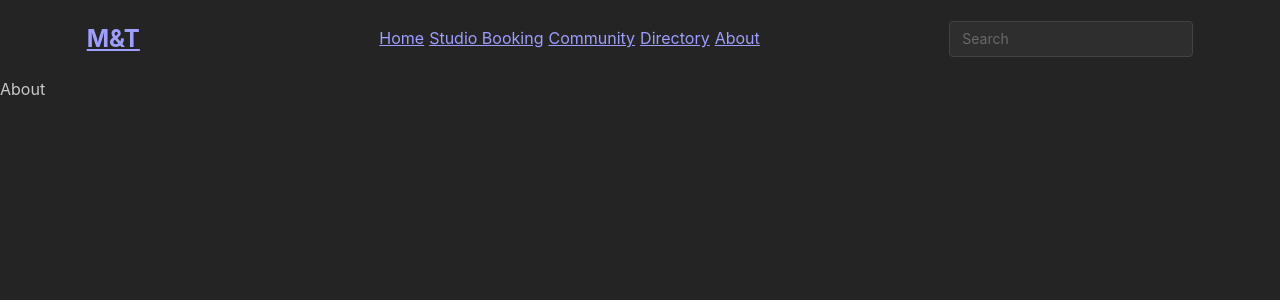
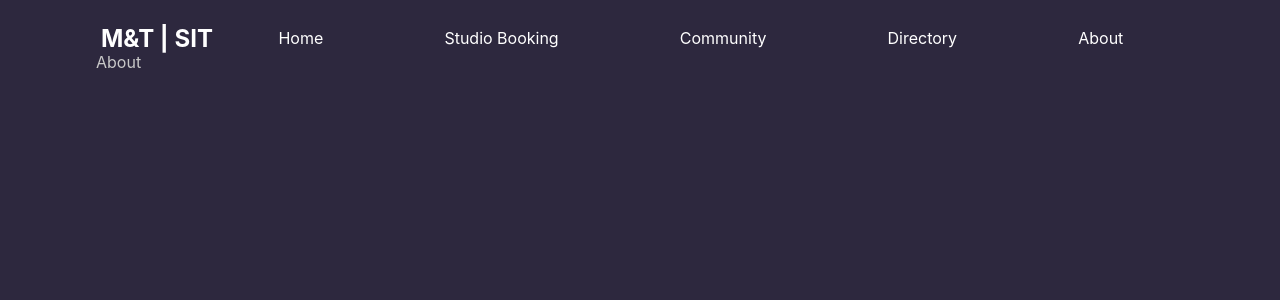
Before and after one commit to alexanderjalexander/stevensmandtsite, a Next.js app: page /about in a window 1280 px wide. Shown: the top 300 px of the page. Built offline with nearby package versions, Linux system fonts and the light colour scheme.

Commit message:
Switched Header to raw css implementation

```diff
--- a/src/app/globals.css
+++ b/src/app/globals.css
@@ -1,107 +1,8 @@
-:root {
-  --max-width: 1100px;
-  --border-radius: 12px;
-  --font-mono: ui-monospace, Menlo, Monaco, 'Cascadia Mono', 'Segoe UI Mono',
-    'Roboto Mono', 'Oxygen Mono', 'Ubuntu Monospace', 'Source Code Pro',
-    'Fira Mono', 'Droid Sans Mono', 'Courier New', monospace;
-
-  --foreground-rgb: 0, 0, 0;
-  --background-start-rgb: 214, 219, 220;
-  --background-end-rgb: 255, 255, 255;
-
-  --primary-glow: conic-gradient(
-    from 180deg at 50% 50%,
-    #16abff33 0deg,
-    #0885ff33 55deg,
-    #54d6ff33 120deg,
-    #0071ff33 160deg,
-    transparent 360deg
-  );
-  --secondary-glow: radial-gradient(
-    rgba(255, 255, 255, 1),
-    rgba(255, 255, 255, 0)
-  );
-
-  --tile-start-rgb: 239, 245, 249;
-  --tile-end-rgb: 228, 232, 233;
-  --tile-border: conic-gradient(
-    #00000080,
-    #00000040,
-    #00000030,
-    #00000020,
-    #00000010,
-    #00000010,
-    #00000080
-  );
-
-  --callout-rgb: 238, 240, 241;
-  --callout-border-rgb: 172, 175, 176;
-  --card-rgb: 180, 185, 188;
-  --card-border-rgb: 131, 134, 135;
+body {
+  background-color: #2d283e;
+  --maxw: min(90%, 1500px);
+  --maxw_body: min(85%, 1300px);
+  max-width: var(--maxw_body);
+  margin: auto;
+  padding: 50px 0px;
 }
-
-@media (prefers-color-scheme: dark) {
-  :root {
-    --foreground-rgb: 255, 255, 255;
-    --background-start-rgb: 0, 0, 0;
-    --background-end-rgb: 0, 0, 0;
-
-    --primary-glow: radial-gradient(rgba(1, 65, 255, 0.4), rgba(1, 65, 255, 0));
-    --secondary-glow: linear-gradient(
-      to bottom right,
-      rgba(1, 65, 255, 0),
-      rgba(1, 65, 255, 0),
-      rgba(1, 65, 255, 0.3)
-    );
-
-    --tile-start-rgb: 2, 13, 46;
-    --tile-end-rgb: 2, 5, 19;
-    --tile-border: conic-gradient(
-      #ffffff80,
-      #ffffff40,
-      #ffffff30,
-      #ffffff20,
-      #ffffff10,
-      #ffffff10,
-      #ffffff80
-    );
-
-    --callout-rgb: 20, 20, 20;
-    --callout-border-rgb: 108, 108, 108;
-    --card-rgb: 100, 100, 100;
-    --card-border-rgb: 200, 200, 200;
-  }
-}
-
-* {
-  box-sizing: border-box;
-  padding: 0;
-  margin: 0;
-}
-
-html,
-body {
-  max-width: 100vw;
-  overflow-x: hidden;
-}
-
-body {
-  color: rgb(var(--foreground-rgb));
-  background: linear-gradient(
-      to bottom,
-      transparent,
-      rgb(var(--background-end-rgb))
-    )
-    rgb(var(--background-start-rgb));
-}
-
-a {
-  color: inherit;
-  text-decoration: none;
-}
-
-@media (prefers-color-scheme: dark) {
-  html {
-    color-scheme: dark;
-  }
-}
--- a/src/app/layout.tsx
+++ b/src/app/layout.tsx
@@ -1,4 +1,5 @@
 import '@mantine/core/styles.css'
+import './globals.css'
 import { theme } from '../../theme';
 import { Inter } from 'next/font/google'
 
--- a/src/components/Header/header.module.css
+++ b/src/components/Header/header.module.css
@@ -1,3 +1,50 @@
 .logo {
     margin: auto;
 }
+
+.header {
+    max-width: var(--maxw);
+    margin: auto;
+    position: fixed;
+    width: 100%;
+    top: 0;
+    left: 0;
+    right: 0;
+}
+
+.header_content {
+    padding: 0 32px;
+    display: flex;
+    justify-content: space-between;
+    margin: auto;
+    align-content: center;
+}
+
+.links {
+    text-decoration: none;
+    text-decoration-color: white;
+    color: white;
+    margin: auto;
+    padding: 5px;
+}
+
+.links_container {
+    display: flex;
+    justify-content: space-between;
+    flex-grow: 1;
+    align-content: center;
+}
+
+.autocomplete {
+    background-color: #fff0;
+    text-decoration-color: white;
+    opacity: 1;
+    color: white;
+    margin: auto;
+}
+
+.input {
+    background-color: #fff0;
+    text-decoration-color: white;
+    color: white;
+}
--- a/src/components/Header/header.tsx
+++ b/src/components/Header/header.tsx
@@ -1,7 +1,3 @@
-"use client"
-// TODO: Figure out why the use client is required and how to bypass
-import { Autocomplete, Group, Burger, rem } from '@mantine/core';
-import { useDisclosure } from '@mantine/hooks';
 import Link from "next/link";
 import styles from "./header.module.css"
 
@@ -14,26 +10,18 @@ const links = [
 ];
 
 export function Header() {
-    const [opened, { toggle }] = useDisclosure(false);
-
     const items = links.map((link) => (
-        <Link href={link.link} key={link.label}> {link.label} </Link>
+        <Link href={link.link} key={link.label} className={styles.links}> {link.label} </Link>
     ));
 
     return (
-        <div>
-            <Group justify="space-around">
-                <Burger opened={opened} onClick={toggle} size="sm" hiddenFrom="sm" />
-                <h2 text-decoration="none"><Link href="/">M&T</Link></h2>
-                <Group ml={50} gap={5} visibleFrom="sm">
+        <div className={styles.header}>
+            <div className={styles.header_content}>
+                <h2><Link className={styles.links} href="/">M&T | SIT</Link></h2>
+                <div className={styles.links_container}>
                     {items}
-                </Group>
-                <Autocomplete
-                    placeholder="Search"
-                    data={['Booking']}
-                    visibleFrom="xs"
-                />
-            </Group>
+                </div>
+            </div>
         </div>
     );
 }
--- a/theme.tsx
+++ b/theme.tsx
@@ -4,5 +4,5 @@ import { createTheme } from '@mantine/core';
 
 export const theme = createTheme({
     /* Put your theme override here */
-
+    white: '#FFFFFF'
 });
```
